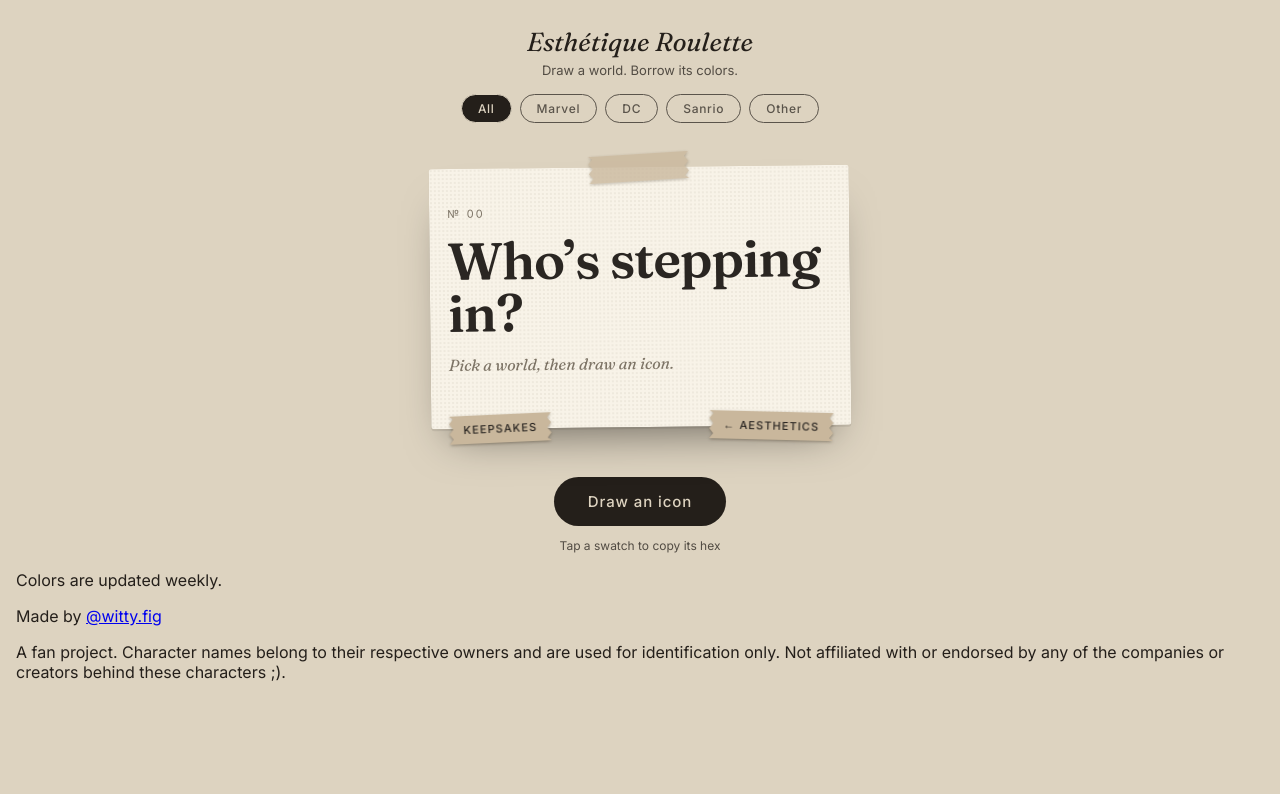
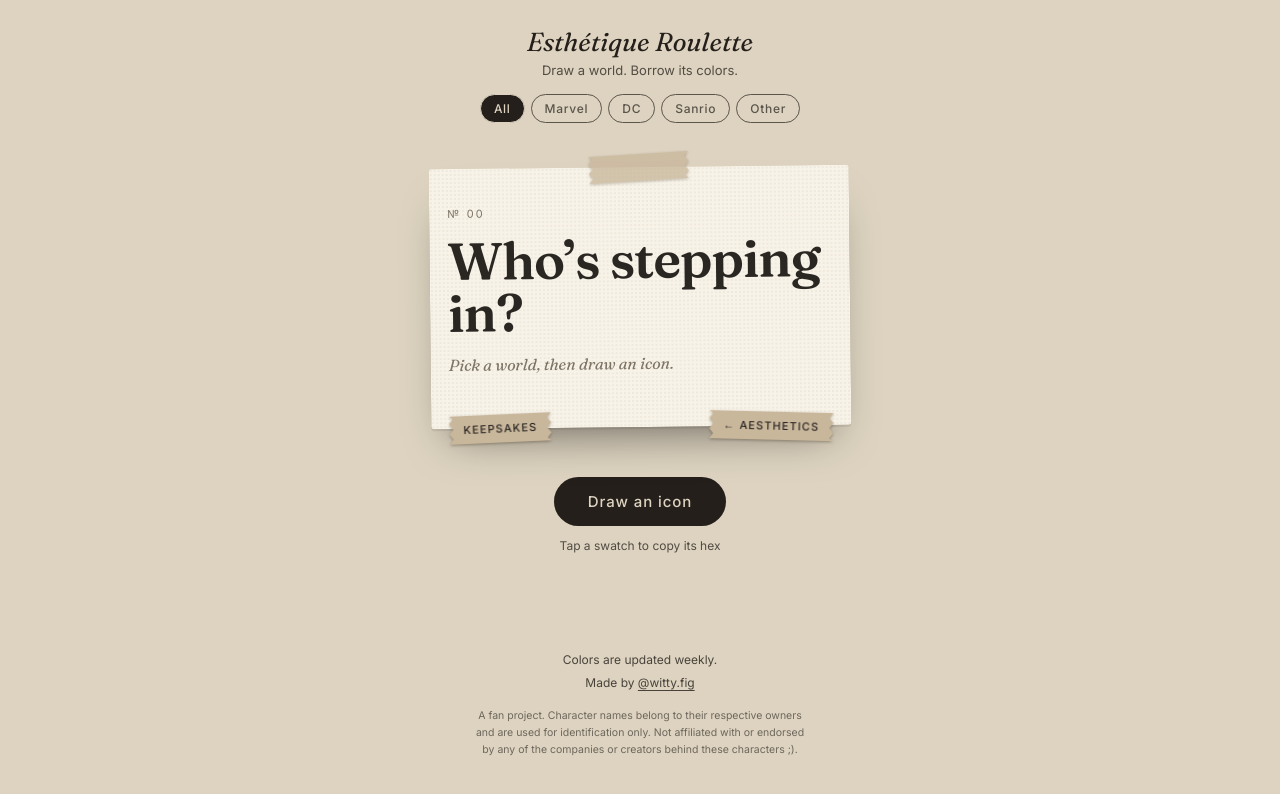
Before and after one commit to 4zg7h6dry2-alt/-Esth-tique-Roulette, a plain HTML site: page index.html in a window 1280 px wide. Both pictures are taken after a click on the button "ICONS →". Drawn offline with Linux system fonts and the light colour scheme.

Commit message:
Update style.css

```diff
--- a/style.css
+++ b/style.css
@@ -62,3 +62,15 @@ button.roll{margin-top:50px}
 html,body{overflow-x:clip}
 
 .name.long{font-size:clamp(30px,9.5vw,40px)}
+
+.foot{margin-top:46px;max-width:330px;text-align:center;font-size:12px;line-height:1.6;opacity:.8}
+.foot p{margin:0 0 4px}
+.foot a{color:inherit;text-underline-offset:3px}
+.foot .legal{margin-top:16px;font-size:10.5px;opacity:.75}
+
+.filters{flex-wrap:wrap;justify-content:center;max-width:380px}
+
+.filters{width:100%;gap:6px}
+.filters button{padding:6px 13px}
+
+.foot{margin-top:96px}
```
